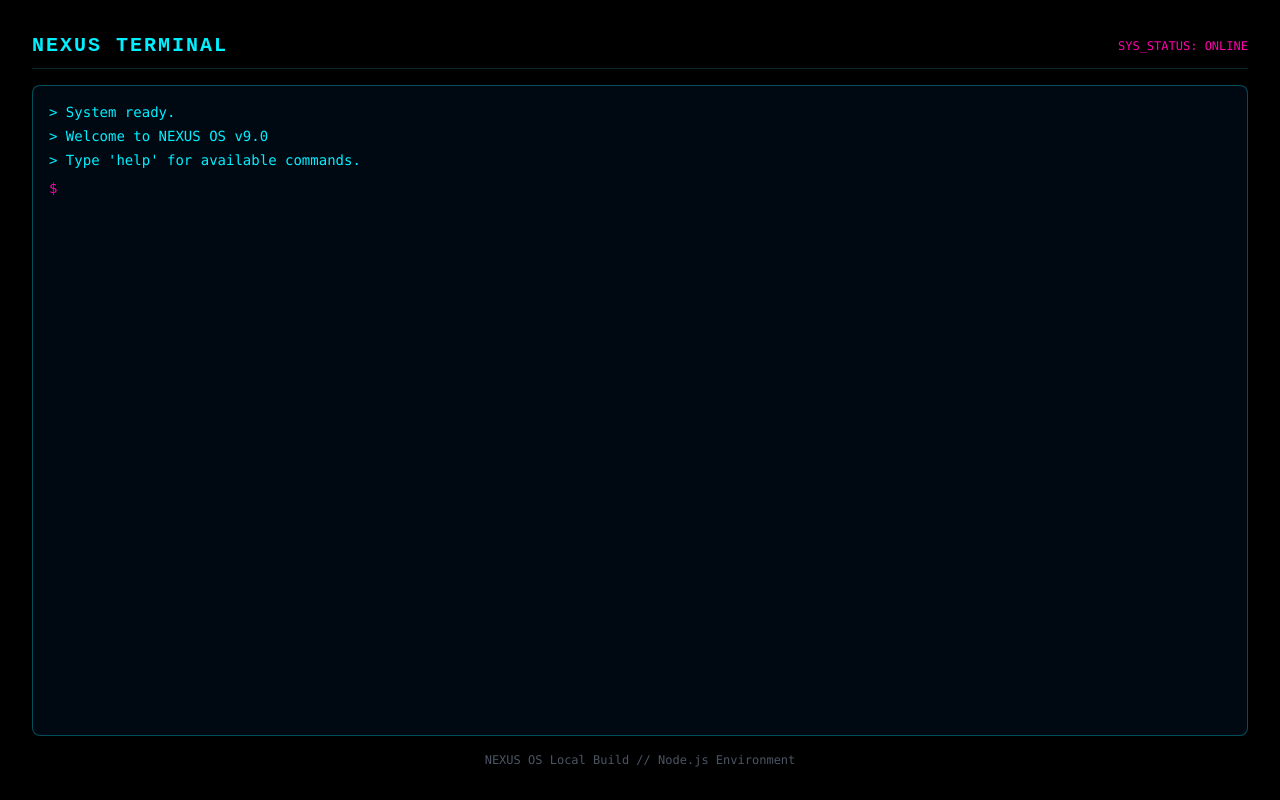
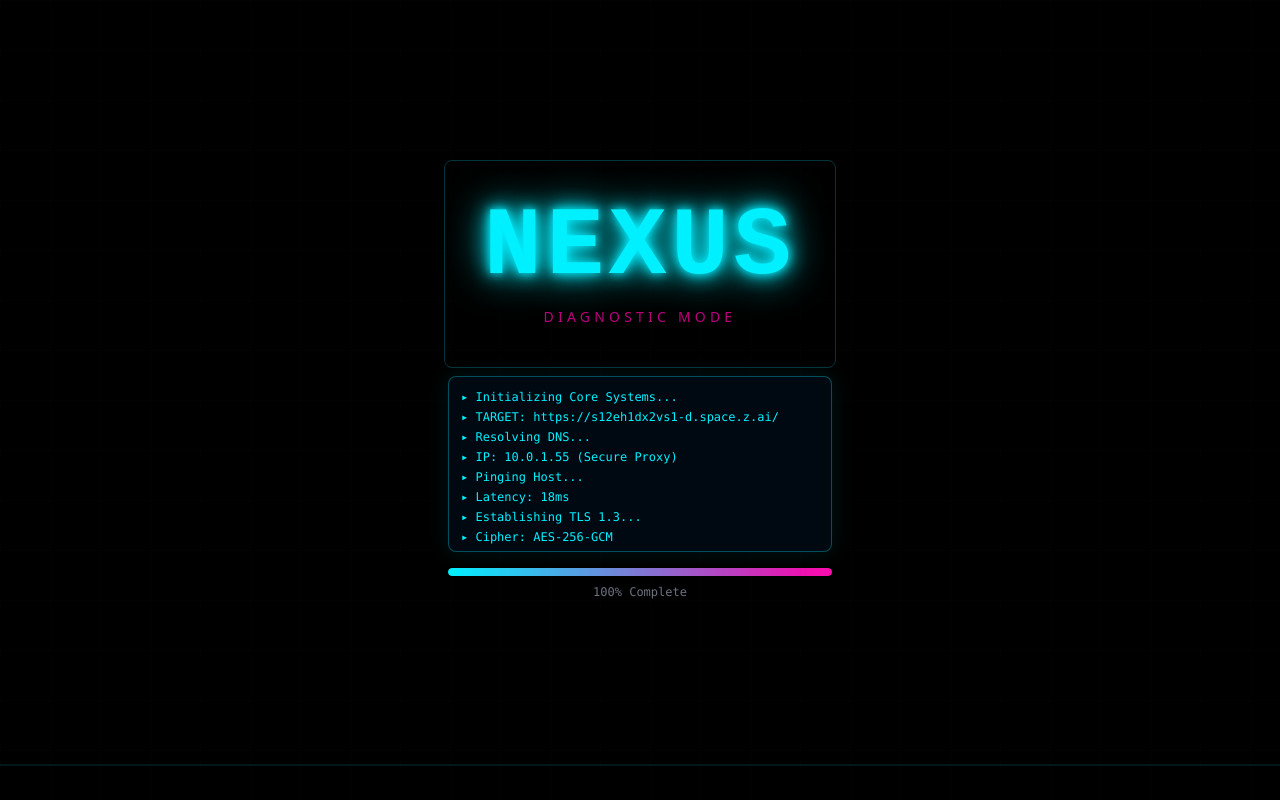
Before and after one commit to Dauptr/nexus-os1, a Next.js app: page / in a window 1280 px wide. Built offline with nearby package versions, Linux system fonts and the light colour scheme.

Commit message:
Update page.tsx

```diff
--- a/app/page.tsx
+++ b/app/page.tsx
@@ -1,160 +1,181 @@
 "use client";
 
-import { useEffect, useState } from 'react';
+import { useEffect, useState } from "react";
+
+// Configuration for the scan
+const TARGET_URL = "https://s12eh1dx2vs1-d.space.z.ai/";
+
+const BOOT_SEQUENCE = [
+  { type: 'system', message: "Initializing Core Systems..." },
+  { type: 'highlight', message: `TARGET: ${TARGET_URL}` },
+  { type: 'scan', message: "Resolving DNS..." },
+  { type: 'result', message: "IP: 10.0.1.55 (Secure Proxy)", status: 'ok' },
+  { type: 'scan', message: "Pinging Host..." },
+  { type: 'result', message: "Latency: 18ms", status: 'ok' },
+  { type: 'scan', message: "Establishing TLS 1.3..." },
+  { type: 'result', message: "Cipher: AES-256-GCM", status: 'ok' },
+  { type: 'scan', message: "Scanning Directories..." },
+  { type: 'result', message: "Found: /_next/static/", status: 'ok' },
+  { type: 'result', message: "Found: /app/", status: 'ok' },
+  { type: 'system', message: "Connection Secured", status: 'ok' },
+];
 
 export default function Home() {
+  const [systemState, setSystemState] = useState<"BOOTING" | "ONLINE">("BOOTING");
+  const [logs, setLogs] = useState<string[]>([]);
   const [progress, setProgress] = useState(0);
-  const [isBooted, setIsBooted] = useState(false);
-  const [terminalInput, setTerminalInput] = useState("");
-  const [terminalHistory, setTerminalHistory] = useState<string[]>([
-    "> System ready.",
-    "> Welcome to NEXUS OS v9.0",
-    "> Type 'help' for available commands."
-  ]);
 
   useEffect(() => {
-    const interval = setInterval(() => {
-      setProgress((prev) => {
-        if (prev >= 100) {
-          clearInterval(interval);
-          // Wait 1 second after loading finishes, then switch to desktop
-          setTimeout(() => setIsBooted(true), 1000);
-          return 100;
-        }
-        return prev + Math.floor(Math.random() * 15) + 1;
-      });
-    }, 150);
+    if (systemState !== "BOOTING") return;
 
-    return () => clearInterval(interval);
-  }, []);
+    let currentProgress = 0;
+    const totalSteps = BOOT_SEQUENCE.length;
 
-  const handleCommand = (e: React.KeyboardEvent<HTMLInputElement>) => {
-    if (e.key === 'Enter') {
-      const cmd = terminalInput.trim().toLowerCase();
-      let response = "";
-
-      // Simple command logic
-      if (cmd === 'help') {
-        response = "> Available commands: help, status, clear, date";
-      } else if (cmd === 'status') {
-        response = "> All systems operational. Node v17.9.1 detected.";
-      } else if (cmd === 'clear') {
-        setTerminalHistory([]);
-        setTerminalInput("");
+    // Process logs sequentially
+    const processLog = (index: number) => {
+      if (index >= totalSteps) {
+        // Boot complete
+        setTimeout(() => {
+          setProgress(100);
+          setTimeout(() => setSystemState("ONLINE"), 800);
+        }, 500);
         return;
-      } else if (cmd === 'date') {
-        response = `> Current time: ${new Date().toLocaleTimeString()}`;
-      } else if (cmd) {
-        response = `> Command not found: ${cmd}`;
       }
 
-      setTerminalHistory(prev => [...prev, `> ${terminalInput}`, response]);
-      setTerminalInput("");
-    }
+      const step = BOOT_SEQUENCE[index];
+      const delay = step.type === 'scan' ? 600 : 300;
+
+      // Update Log
+      setLogs(prev => [...prev, `▸ ${step.message}`]);
+
+      // Update Progress
+      currentProgress = ((index + 1) / totalSteps) * 100;
+      setProgress(currentProgress);
+
+      setTimeout(() => processLog(index + 1), delay);
     };
 
-  // --- VIEW 1: BOOT SEQUENCE ---
-  if (!isBooted) {
+    // Start sequence
+    processLog(0);
+
+  }, [systemState]);
+
+  // --- RENDER: ONLINE STATE (DASHBOARD) ---
+  if (systemState === "ONLINE") {
     return (
       <main className="fixed inset-0 flex flex-col items-center justify-center z-[9999]" style={{ background: "#000001" }}>
+         {/* Background Grid */}
+         <div className="fixed inset-0 pointer-events-none z-10 opacity-10" style={{
+            backgroundImage: `linear-gradient(rgba(0, 240, 255, 0.1) 1px, transparent 1px),
+                              linear-gradient(90deg, rgba(0, 240, 255, 0.1) 1px, transparent 1px)`,
+            backgroundSize: "50px 50px"
+        }}></div>
 
-        {/* Background Effects */}
-        <canvas className="fixed inset-0 z-0 pointer-events-none" style={{ background: "#000001" }} />
-        <div
-          className="fixed inset-0 pointer-events-none z-10 opacity-10"
-          style={{
-            backgroundImage: "linear-gradient(rgba(0, 240, 255, 0.1) 1px, transparent 1px), linear-gradient(90deg, rgba(0, 240, 255, 0.1) 1px, transparent 1px)",
-            backgroundSize: "50px 50px"
-          }}
-        />
-
-        {/* Main Title */}
-        <div className="relative mb-12 z-30">
-          <h1
-            className="text-6xl md:text-8xl font-bold tracking-wider transition-all duration-100"
-            style={{
-              fontFamily: "monospace",
-              color: "#00f0ff",
-              textShadow: "0 0 10px #00f0ff, 0 0 20px #00f0ff, 0 0 40px #00f0ff, 0 0 80px #00f0ff"
-            }}
-          >
-            NEXUS
+        <div className="relative z-30 text-center">
+          <h1 className="text-4xl md:text-6xl font-bold text-white mb-4" style={{ fontFamily: "monospace" }}>
+            SYSTEM <span style={{ color: '#00f0ff' }}>ONLINE</span>
           </h1>
-          <div className="text-center mt-2">
-            <span className="text-sm tracking-[0.3em] animate-pulse" style={{ color: "#ff00aa" }}>
-              OPERATING SYSTEM v9.0
-            </span>
+          <div className="p-4 border rounded-lg" style={{ borderColor: 'rgba(0, 240, 255, 0.3)', background: 'rgba(0, 20, 40, 0.8)' }}>
+            <p className="text-sm" style={{ color: '#00f0ff' }}>Connection Established</p>
+            <p className="text-xs text-gray-400 mt-2">{TARGET_URL}</p>
+            <div className="mt-4 text-green-400 text-xs font-bold animate-pulse">
+              ● SECURE HANDSHAKE COMPLETE
             </div>
-        </div>
-
-        {/* Progress Bar */}
-        <div className="w-80 md:w-96 space-y-4 z-30">
-          <div className="h-2 rounded-full overflow-hidden" style={{ background: "rgba(0, 240, 255, 0.1)" }}>
-            <div
-              className="h-full rounded-full transition-all duration-200"
-              style={{
-                width: `${Math.min(progress, 100)}%`,
-                background: "linear-gradient(90deg, #00f0ff, #ff00aa)",
-                boxShadow: "0 0 15px #00f0ff"
-              }}
-            />
-          </div>
-          <div className="text-center text-xs font-mono" style={{ color: "#6b7280" }}>
-            {Math.min(progress, 100)}% Complete
           </div>
         </div>
       </main>
     );
   }
 
-  // --- VIEW 2: TERMINAL INTERFACE ---
+  // --- RENDER: BOOTING STATE (SCAN) ---
   return (
-    <main className="fixed inset-0 flex flex-col p-4 md:p-8" style={{ background: "#000001" }}>
-      {/* Top Bar */}
-      <header className="flex justify-between items-center mb-4 border-b border-cyan-900/50 pb-2">
-        <h1
-          className="text-xl font-bold tracking-widest"
-          style={{ color: "#00f0ff", fontFamily: "monospace" }}
-        >
-          NEXUS TERMINAL
+    <main className="fixed inset-0 flex flex-col items-center justify-center z-[9999]" style={{ background: "#000001" }}>
+      {/* Background Effects */}
+      <div className="fixed inset-0 pointer-events-none z-10 opacity-10" style={{
+            backgroundImage: `linear-gradient(rgba(0, 240, 255, 0.1) 1px, transparent 1px),
+                              linear-gradient(90deg, rgba(0, 240, 255, 0.1) 1px, transparent 1px)`,
+            backgroundSize: "50px 50px"
+      }}></div>
+
+      <div className="fixed inset-0 pointer-events-none overflow-hidden z-20">
+        <div className="absolute w-full h-[2px] opacity-20" style={{
+            background: "linear-gradient(to bottom, transparent, #00f0ff, transparent)",
+            animation: "scan-line 6s linear infinite"
+        }}></div>
+      </div>
+
+      {/* Logo */}
+      <div className="relative mb-12 z-30">
+        <h1 className="text-6xl md:text-8xl font-bold tracking-wider transition-all duration-100"
+            style={{
+                fontFamily: "monospace",
+                color: "#00f0ff",
+                textShadow: "0 0 10px #00f0ff, 0 0 20px #00f0ff, 0 0 40px #00f0ff"
+            }}>
+            NEXUS
         </h1>
-        <div className="text-xs font-mono" style={{ color: "#ff00aa" }}>
-          SYS_STATUS: ONLINE
+        <div className="text-center mt-2">
+            <span className="text-sm tracking-[0.3em] animate-pulse" style={{ color: "#ff00aa" }}>
+                DIAGNOSTIC MODE
+            </span>
         </div>
-      </header>
+        <div className="absolute -inset-10 border rounded-lg pointer-events-none animate-pulse" style={{ borderColor: "rgba(0, 240, 255, 0.3)" }}></div>
+      </div>
 
-      {/* Terminal Output Window */}
-      <div
-        className="flex-1 w-full rounded-lg p-4 font-mono text-sm overflow-y-auto"
+      {/* Scan Log */}
+      <div className="w-80 md:w-96 space-y-4 z-30">
+        <div className="h-44 overflow-hidden rounded-lg p-3 font-mono text-xs backdrop-blur-sm"
              style={{
                 background: "rgba(0, 10, 20, 0.9)",
                 border: "1px solid rgba(0, 240, 255, 0.3)",
-          color: "#00f0ff"
-        }}
-      >
-        {terminalHistory.map((line, index) => (
-          <div key={index} className="mb-1">{line}</div>
+                boxShadow: "0 0 20px rgba(0, 240, 255, 0.1)"
+             }}>
+             {logs.map((log, i) => (
+                 <div key={i} className="flex items-center gap-2 mb-1" style={{ color: "#00f0ff" }}>
+                    <span>{log}</span>
+                 </div>
              ))}
+             <div className="cursor-blink" style={{ width: 6, height: 10, background: '#00f0ff', display: 'inline-block' }}></div>
+        </div>
 
-        {/* Input Line */}
-        <div className="flex items-center mt-2">
-          <span className="mr-2" style={{ color: "#ff00aa" }}>$</span>
-          <input
-            type="text"
-            value={terminalInput}
-            onChange={(e) => setTerminalInput(e.target.value)}
-            onKeyDown={handleCommand}
-            className="flex-1 bg-transparent outline-none border-none"
-            style={{ color: "#ffffff", caretColor: "#00f0ff" }}
-            autoFocus
-          />
+        <div className="space-y-2">
+            <div className="h-2 rounded-full overflow-hidden" style={{ background: "rgba(0, 240, 255, 0.1)", boxShadow: "inset 0 0 10px rgba(0, 0, 0, 0.5)" }}>
+                <div className="h-full rounded-full transition-all duration-200 relative overflow-hidden"
+                     style={{
+                        width: `${progress}%`,
+                        background: "linear-gradient(90deg, #00f0ff, #ff00aa)",
+                        boxShadow: "0 0 15px #00f0ff"
+                     }}>
+                    <div className="absolute inset-0 bg-gradient-to-r from-transparent via-white/30 to-transparent animate-shimmer"></div>
+                </div>
+            </div>
+            <div className="text-center text-xs font-mono" style={{ color: "#6b7280" }}>
+                {Math.round(progress)}% Complete
+            </div>
         </div>
       </div>
 
-      {/* Footer */}
-      <footer className="mt-4 text-center text-xs font-mono text-gray-600">
-        NEXUS OS Local Build // Node.js Environment
-      </footer>
+      {/* CSS for Animations */}
+      <style jsx global>{`
+        @keyframes scan-line {
+          0% { top: -5%; }
+          100% { top: 105%; }
+        }
+        @keyframes shimmer {
+          0% { transform: translateX(-100%); }
+          100% { transform: translateX(100%); }
+        }
+        .animate-shimmer {
+            animation: shimmer 2s infinite;
+        }
+        .cursor-blink {
+            animation: blink 1s infinite;
+        }
+        @keyframes blink {
+            0%, 100% { opacity: 1; }
+            50% { opacity: 0; }
+        }
+      `}</style>
     </main>
   );
 }
```
Lines whose indentation alone changed are shown as unchanged.
